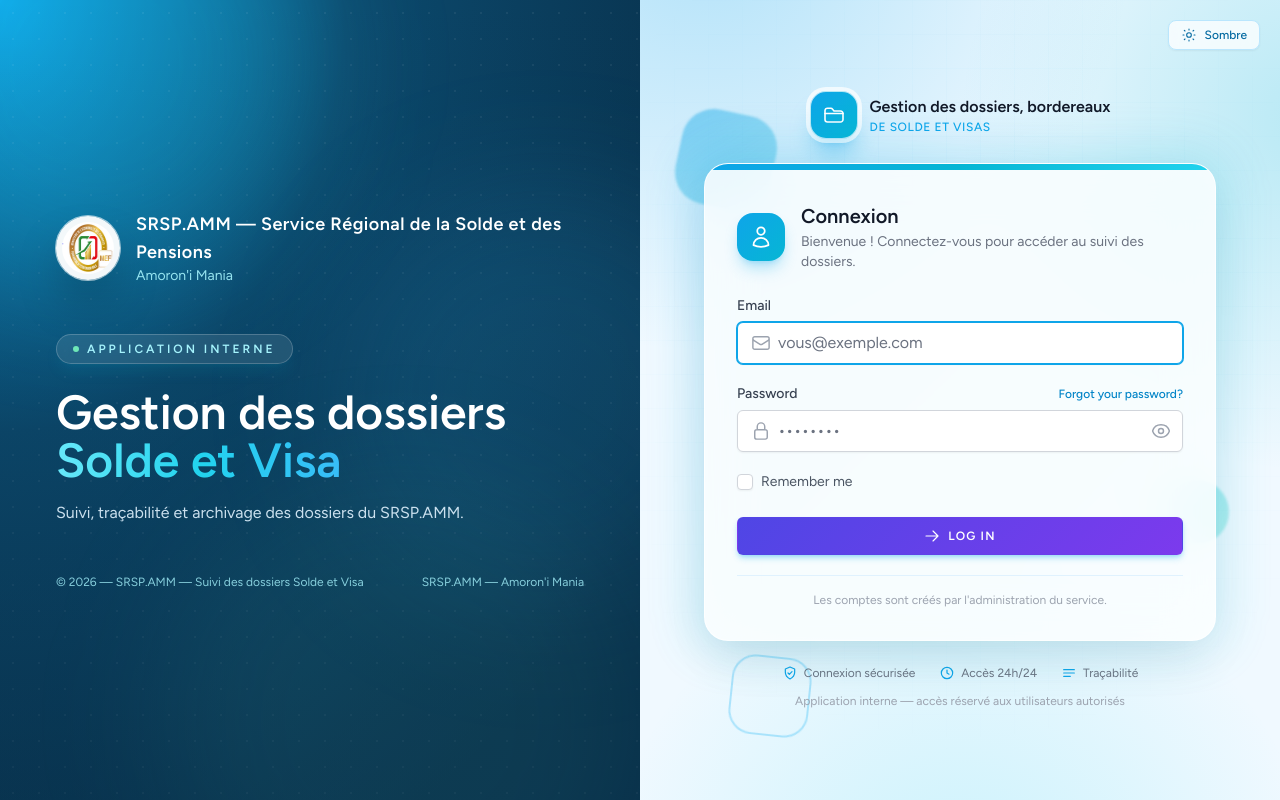
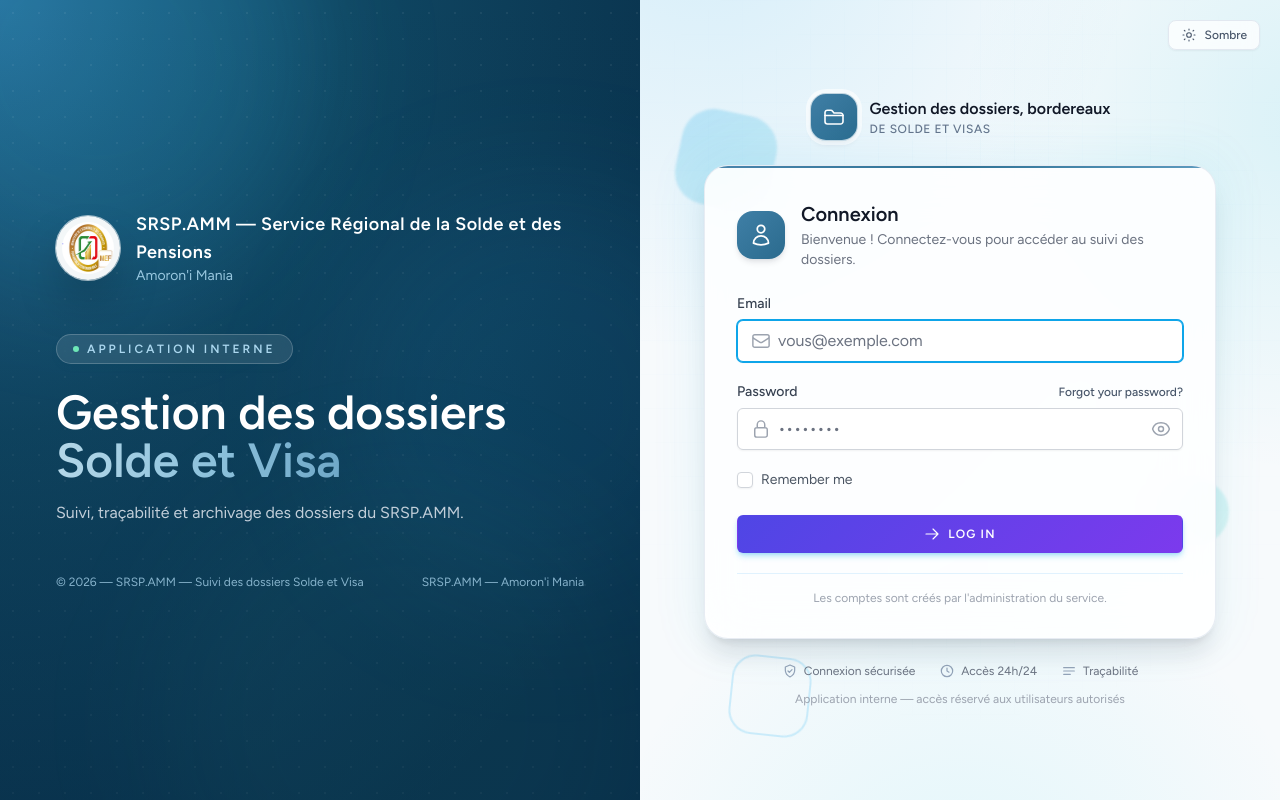
Before and after one commit to randrianirinaalbert2-cmd/suivi-dossiers, a Laravel app: page /login in a window 1280 px wide. Run offline with Laravel 12, Linux system fonts and the light colour scheme; style sheets or scripts are compiled from the project's sources.

Commit message:
Adoucir les couleurs de la page de connexion
Bleu moins vif, fond neutre, halos et ombres reduits, barre superieure plus fine. La taille, la disposition et le panneau SRSP.AMM restent inchanges.

```diff
--- a/resources/views/auth/login.blade.php
+++ b/resources/views/auth/login.blade.php
@@ -1,6 +1,6 @@
 <x-guest-layout>
     <div class="mb-6 flex items-center gap-4">
-        <span class="inline-flex h-12 w-12 shrink-0 items-center justify-center rounded-2xl bg-[linear-gradient(135deg,#0ea5e9,#06b6d4)] text-white shadow-lg shadow-indigo-500/30">
+        <span class="inline-flex h-12 w-12 shrink-0 items-center justify-center rounded-2xl bg-[linear-gradient(135deg,#3f7fa6,#2b6b8e)] text-white shadow-md shadow-slate-900/10">
             <x-icon.user class="h-6 w-6" />
         </span>
         <div>
@@ -29,7 +29,7 @@
             <div class="flex items-center justify-between">
                 <x-input-label for="mot_de_passe" :value="__('Password')" />
                 @if (Route::has('password.request'))
-                    <a href="{{ route('password.request') }}" class="text-xs font-medium text-indigo-600 hover:text-indigo-500 hover:underline">
+                    <a href="{{ route('password.request') }}" class="text-xs font-medium text-slate-600 hover:text-slate-500 hover:underline">
                         {{ __('Forgot your password?') }}
                     </a>
                 @endif
@@ -53,7 +53,7 @@
 
         <!-- Se souvenir de moi -->
         <label for="remember_me" class="inline-flex items-center gap-2 text-sm text-gray-600">
-            <input id="remember_me" type="checkbox" class="rounded border-gray-300 text-indigo-600 shadow-sm focus:ring-indigo-500" name="remember">
+            <input id="remember_me" type="checkbox" class="rounded border-gray-300 text-slate-600 shadow-sm focus:ring-slate-400" name="remember">
             {{ __('Remember me') }}
         </label>
 
--- a/resources/views/layouts/guest.blade.php
+++ b/resources/views/layouts/guest.blade.php
@@ -31,10 +31,10 @@
         <div class="min-h-screen lg:grid lg:grid-cols-2">
 
             <!-- Panneau décoré (gauche) -->
-            <div class="relative hidden overflow-hidden bg-[radial-gradient(120%_120%_at_0%_0%,#0ea5e9_0%,#0c4a6e_45%,#082f49_100%)] p-10 text-white lg:flex lg:flex-col lg:justify-center xl:p-14">
-                <div class="pointer-events-none absolute -left-32 -top-40 h-[28rem] w-[28rem] rounded-full bg-cyan-400/20 blur-3xl"></div>
-                <div class="pointer-events-none absolute -right-28 top-1/2 h-[26rem] w-[26rem] -translate-y-1/2 rounded-full bg-sky-400/15 blur-3xl"></div>
-                <div class="pointer-events-none absolute -bottom-40 left-1/4 h-[30rem] w-[30rem] rounded-full bg-teal-300/10 blur-3xl"></div>
+            <div class="relative hidden overflow-hidden bg-[radial-gradient(120%_120%_at_0%_0%,#2a6d99_0%,#104763_45%,#082f49_100%)] p-10 text-white lg:flex lg:flex-col lg:justify-center xl:p-14">
+                <div class="pointer-events-none absolute -left-32 -top-40 h-[28rem] w-[28rem] rounded-full bg-cyan-400/10 blur-3xl"></div>
+                <div class="pointer-events-none absolute -right-28 top-1/2 h-[26rem] w-[26rem] -translate-y-1/2 rounded-full bg-sky-400/10 blur-3xl"></div>
+                <div class="pointer-events-none absolute -bottom-40 left-1/4 h-[30rem] w-[30rem] rounded-full bg-teal-300/[0.06] blur-3xl"></div>
                 <div class="pointer-events-none absolute inset-0 opacity-[0.06]"
                      style="background-image: radial-gradient(#ffffff 1px, transparent 1px); background-size: 26px 26px;"></div>
                 <div class="pointer-events-none absolute inset-0 bg-[linear-gradient(180deg,transparent_0%,rgba(8,47,73,.4)_100%)]"></div>
@@ -45,25 +45,25 @@
                              class="h-16 w-16 shrink-0 rounded-full bg-white/95 p-1.5 shadow-2xl shadow-black/40 ring-1 ring-white/60">
                         <div class="leading-tight">
                             <span class="block text-lg font-bold tracking-wide text-white">SRSP.AMM — Service Régional de la Solde et des Pensions</span>
-                            <span class="block text-sm text-cyan-200/90">Amoron'i Mania</span>
+                            <span class="block text-sm text-sky-200/80">Amoron'i Mania</span>
                         </div>
                     </div>
 
                     <div class="mt-12 max-w-xl">
-                        <div class="mb-6 inline-flex items-center gap-2 rounded-full border border-white/20 bg-white/10 px-4 py-1.5 text-xs font-semibold uppercase tracking-[0.25em] text-cyan-200 shadow-lg shadow-cyan-500/10 backdrop-blur">
+                        <div class="mb-6 inline-flex items-center gap-2 rounded-full border border-white/20 bg-white/10 px-4 py-1.5 text-xs font-semibold uppercase tracking-[0.25em] text-sky-200/90 shadow-md shadow-sky-900/10 backdrop-blur">
                             <span class="inline-flex h-1.5 w-1.5 rounded-full bg-emerald-300"></span>
                             Application interne
                         </div>
                         <h1 class="text-4xl font-bold leading-tight xl:text-5xl">
                             Gestion des dossiers
-                            <span class="bg-[linear-gradient(90deg,#67e8f9,#22d3ee,#38bdf8)] bg-clip-text text-transparent">Solde et Visa</span>
+                            <span class="bg-[linear-gradient(90deg,#b4d7e8,#8fc3dd,#6fa8c8)] bg-clip-text text-transparent">Solde et Visa</span>
                         </h1>
-                        <p class="mt-4 max-w-lg text-base leading-relaxed text-sky-100/90">
+                        <p class="mt-4 max-w-lg text-base leading-relaxed text-slate-200/85">
                             Suivi, traçabilité et archivage des dossiers du SRSP.AMM.
                         </p>
                     </div>
 
-                    <div class="mt-12 flex flex-wrap items-center justify-between gap-4 text-xs text-cyan-200/80">
+                    <div class="mt-12 flex flex-wrap items-center justify-between gap-4 text-xs text-sky-200/70">
                         <span>© {{ now()->year }} — {{ config('app.name') }}</span>
                         <span>SRSP.AMM — Amoron'i Mania</span>
                     </div>
@@ -71,12 +71,12 @@
             </div>
 
             <!-- Formulaire (droite) -->
-            <div class="relative flex min-h-screen items-center justify-center overflow-hidden bg-[#f0f9ff] px-5 py-10 sm:px-8 lg:h-screen lg:overflow-y-auto">
+            <div class="relative flex min-h-screen items-center justify-center overflow-hidden bg-[#f7fafc] px-5 py-10 sm:px-8 lg:h-screen lg:overflow-y-auto">
                 <button type="button"
                         x-data="{ sombre: document.documentElement.classList.contains('dark') }"
                         @click="sombre = !sombre; document.documentElement.classList.toggle('dark', sombre); localStorage.setItem('theme', sombre ? 'dark' : 'light')"
                         aria-label="Basculer entre le mode sombre et le mode clair"
-                        class="absolute right-5 top-5 z-20 inline-flex items-center gap-2 rounded-lg border border-indigo-200 bg-white/75 px-3 py-1.5 text-xs font-medium text-indigo-700 shadow-sm backdrop-blur transition hover:scale-105 dark:border-white/15 dark:bg-white/10 dark:text-indigo-200">
+                        class="absolute right-5 top-5 z-20 inline-flex items-center gap-2 rounded-lg border border-slate-200 bg-white/75 px-3 py-1.5 text-xs font-medium text-slate-600 shadow-sm backdrop-blur transition hover:scale-105 dark:border-white/15 dark:bg-white/10 dark:text-indigo-200">
                     <svg class="h-4 w-4" x-show="!sombre" fill="none" viewBox="0 0 24 24" stroke-width="1.6" stroke="currentColor">
                         <path stroke-linecap="round" stroke-linejoin="round" d="M12 3v1.5M12 19.5V21M4.9 4.9l1.1 1.1M18 18l1.1 1.1M3 12h1.5M19.5 12H21M4.9 19.1l1.1-1.1M18 6l1.1-1.1"/>
                         <circle cx="12" cy="12" r="3.5"/>
@@ -88,36 +88,36 @@
                     <span x-show="sombre" x-cloak>Clair</span>
                 </button>
                 <!-- Fond : halos colorés -->
-                <div class="pointer-events-none absolute inset-0 bg-[radial-gradient(45rem_45rem_at_10%_-10%,rgba(14,165,233,.28),transparent_60%),radial-gradient(40rem_40rem_at_105%_15%,rgba(6,182,212,.24),transparent_55%),radial-gradient(38rem_38rem_at_50%_115%,rgba(34,211,238,.20),transparent_60%)]"></div>
+                <div class="pointer-events-none absolute inset-0 bg-[radial-gradient(45rem_45rem_at_10%_-10%,rgba(14,165,233,.14),transparent_60%),radial-gradient(40rem_40rem_at_105%_15%,rgba(6,182,212,.12),transparent_55%),radial-gradient(38rem_38rem_at_50%_115%,rgba(34,211,238,.10),transparent_60%)]"></div>
 
                 <!-- Fond : trame fine -->
-                <div class="pointer-events-none absolute inset-0 opacity-40"
+                <div class="pointer-events-none absolute inset-0 opacity-25"
                      style="background-image: linear-gradient(rgba(14,165,233,.10) 1px, transparent 1px), linear-gradient(90deg, rgba(14,165,233,.10) 1px, transparent 1px); background-size: 34px 34px; -webkit-mask-image: radial-gradient(circle at 50% 40%, black, transparent 80%); mask-image: radial-gradient(circle at 50% 40%, black, transparent 80%);"></div>
 
                 <!-- Formes flottantes -->
-                <div class="pointer-events-none absolute left-[6%] top-[14%] h-24 w-24 rotate-12 rounded-[2rem] bg-[linear-gradient(135deg,rgba(14,165,233,.45),rgba(6,182,212,.30))] blur-[1px] animate-pulse" style="animation-duration:6s"></div>
-                <div class="pointer-events-none absolute right-[8%] top-[60%] h-16 w-16 -rotate-12 rounded-full bg-[linear-gradient(135deg,rgba(34,211,238,.40),rgba(45,212,191,.30))] blur-[1px] animate-pulse" style="animation-duration:7s"></div>
-                <div class="pointer-events-none absolute bottom-[8%] left-[14%] h-20 w-20 rotate-6 rounded-3xl border-2 border-sky-400/40 animate-pulse" style="animation-duration:8s"></div>
+                <div class="pointer-events-none absolute left-[6%] top-[14%] h-24 w-24 rotate-12 rounded-[2rem] bg-[linear-gradient(135deg,rgba(14,165,233,.22),rgba(6,182,212,.16))] blur-[1px] animate-pulse" style="animation-duration:6s"></div>
+                <div class="pointer-events-none absolute right-[8%] top-[60%] h-16 w-16 -rotate-12 rounded-full bg-[linear-gradient(135deg,rgba(34,211,238,.20),rgba(45,212,191,.14))] blur-[1px] animate-pulse" style="animation-duration:7s"></div>
+                <div class="pointer-events-none absolute bottom-[8%] left-[14%] h-20 w-20 rotate-6 rounded-3xl border-2 border-sky-400/25 animate-pulse" style="animation-duration:8s"></div>
 
                 <div class="relative z-10 w-full max-w-lg">
 
                     <!-- Marque -->
                     <div class="mb-6 flex items-center justify-center gap-3">
-                        <span class="relative inline-flex h-12 w-12 shrink-0 items-center justify-center rounded-2xl border border-white/70 bg-[linear-gradient(135deg,#0ea5e9,#06b6d4)] text-white shadow-xl shadow-indigo-500/40 ring-4 ring-white/70">
+                        <span class="relative inline-flex h-12 w-12 shrink-0 items-center justify-center rounded-2xl border border-white/70 bg-[linear-gradient(135deg,#3f7fa6,#2b6b8e)] text-white shadow-md shadow-slate-900/10 ring-4 ring-white/60">
                             <x-icon.folder class="h-6 w-6" />
                         </span>
                         <div class="leading-tight">
                             <span class="block text-base font-bold text-gray-900">Gestion des dossiers, bordereaux</span>
-                            <span class="block text-xs font-medium uppercase tracking-wider text-indigo-500">de Solde et Visas</span>
+                            <span class="block text-xs font-medium uppercase tracking-wider text-slate-500">de Solde et Visas</span>
                         </div>
                     </div>
 
                     <!-- Carte du formulaire -->
                     <div class="relative">
-                        <div class="pointer-events-none absolute -inset-3 rounded-[2rem] bg-[linear-gradient(135deg,rgba(14,165,233,.35),rgba(6,182,212,.25),rgba(34,211,238,.20))] blur-xl opacity-70"></div>
+                        <div class="pointer-events-none absolute -inset-3 rounded-[2rem] bg-[linear-gradient(135deg,rgba(14,165,233,.20),rgba(6,182,212,.14),rgba(34,211,238,.10))] blur-xl opacity-40"></div>
 
-                        <div class="relative overflow-hidden rounded-3xl border border-white/70 bg-white/85 shadow-2xl shadow-sky-950/10 backdrop-blur-xl">
-                            <div class="h-1.5 bg-[linear-gradient(90deg,#0ea5e9,#06b6d4,#22d3ee)]"></div>
+                        <div class="relative overflow-hidden rounded-3xl border border-slate-200/80 bg-white/90 shadow-xl shadow-slate-900/10 backdrop-blur-xl">
+                            <div class="h-0.5 bg-[linear-gradient(90deg,#4a86ad,#2f7396,#5f9cc0)]"></div>
 
                             <div class="p-6 sm:p-8">
                                 {{ $slot }}
@@ -128,15 +128,15 @@
                     <!-- Barre de confiance -->
                     <div class="mt-6 flex flex-wrap items-center justify-center gap-x-6 gap-y-2 text-xs text-gray-500">
                         <span class="inline-flex items-center gap-1.5">
-                            <svg class="h-4 w-4 text-indigo-500" fill="none" viewBox="0 0 24 24" stroke-width="1.8" stroke="currentColor"><path stroke-linecap="round" stroke-linejoin="round" d="M12 3l7 3v5c0 4.5-3 8-7 10-4-2-7-5.5-7-10V6l7-3Z"/><path stroke-linecap="round" stroke-linejoin="round" d="m9 12 2 2 4-4"/></svg>
+                            <svg class="h-4 w-4 text-slate-400" fill="none" viewBox="0 0 24 24" stroke-width="1.8" stroke="currentColor"><path stroke-linecap="round" stroke-linejoin="round" d="M12 3l7 3v5c0 4.5-3 8-7 10-4-2-7-5.5-7-10V6l7-3Z"/><path stroke-linecap="round" stroke-linejoin="round" d="m9 12 2 2 4-4"/></svg>
                             Connexion sécurisée
                         </span>
                         <span class="inline-flex items-center gap-1.5">
-                            <svg class="h-4 w-4 text-indigo-500" fill="none" viewBox="0 0 24 24" stroke-width="1.8" stroke="currentColor"><circle cx="12" cy="12" r="8.5"/><path stroke-linecap="round" stroke-linejoin="round" d="M12 7.5V12l3 1.8"/></svg>
+                            <svg class="h-4 w-4 text-slate-400" fill="none" viewBox="0 0 24 24" stroke-width="1.8" stroke="currentColor"><circle cx="12" cy="12" r="8.5"/><path stroke-linecap="round" stroke-linejoin="round" d="M12 7.5V12l3 1.8"/></svg>
                             Accès 24h/24
                         </span>
                         <span class="inline-flex items-center gap-1.5">
-                            <svg class="h-4 w-4 text-indigo-500" fill="none" viewBox="0 0 24 24" stroke-width="1.8" stroke="currentColor"><path stroke-linecap="round" stroke-linejoin="round" d="M4 7h16M4 12h16M4 17h10"/></svg>
+                            <svg class="h-4 w-4 text-slate-400" fill="none" viewBox="0 0 24 24" stroke-width="1.8" stroke="currentColor"><path stroke-linecap="round" stroke-linejoin="round" d="M4 7h16M4 12h16M4 17h10"/></svg>
                             Traçabilité
                         </span>
                     </div>
```
